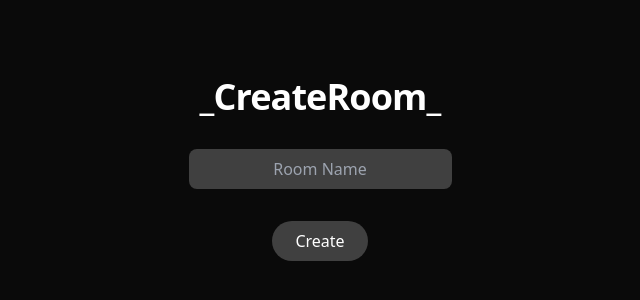
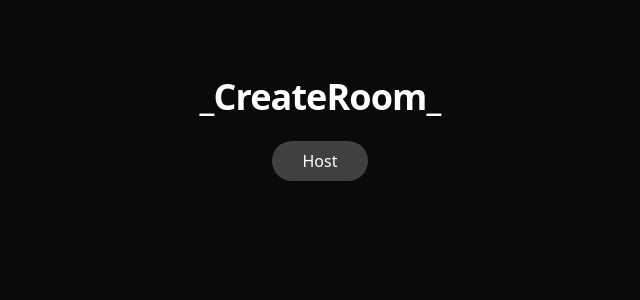
Before and after one commit to liztaliah/open_streams, a React (Vite) app in the folder frontend/: page /create-room in a window 1280 px wide. Shown: the part 204-504 px from the top of the page, without its empty margins (320-960 px from the left). Built offline with nearby package versions, Linux system fonts and the light colour scheme.

Commit message:
updated createroom form to use username as room name

```diff
--- a/frontend/src/components/pages/CreateRoomForm.jsx
+++ b/frontend/src/components/pages/CreateRoomForm.jsx
@@ -1,29 +1,22 @@
-import { useState } from "react";
+import { useState, useContext } from "react";
 import { useNavigate } from "react-router-dom";
 import Button from "../common/Button";
 import ErrorMessage from "../common/ErrorMessage";
 import FormContainer from "../layout/FormContainer";
 import { submitForm } from "../../utils/submitForm";
-import Input from "../common/Input";
+import { UserContext } from "../../context/UserContext";
 
 export default function CreateRoomForm() {
-  const [name, setName] = useState("");
   const [error, setError] = useState(null);
   const [showError, setShowError] = useState(false);
   const navigate = useNavigate();
+  const { username } = useContext(UserContext); // Get username from context
 
-  // Set input on form change
-  const handleChange = (e) => {
-    if (error) setShowError(false);
-    setName(e.target.value);
-  };
-
-  // Submit room creation form
   const handleSubmit = async (e) => {
     e.preventDefault();
     submitForm(
       "/api/rooms",
-      { name },
+      { name: username }, // Use username as room name
       setError,
       setShowError,
       (response) => {
@@ -34,15 +27,7 @@ export default function CreateRoomForm() {
   };
 
   return (
-    <div
-      className="
-        flex
-        flex-col
-        items-center
-        justify-center
-        min-h-screen
-        px-4"
-    >
+    <div className="flex flex-col items-center justify-center min-h-screen px-4">
       <h1 className="text-4xl font-semibold mb-4 tracking-tight">
         _CreateRoom_
       </h1>
@@ -58,15 +43,7 @@ export default function CreateRoomForm() {
           onSubmit={handleSubmit}
           className="flex flex-col items-center w-full max-w-xs"
         >
-          <Input
-            type="text"
-            value={name}
-            onChange={handleChange}
-            placeholder="Room Name"
-            required
-            className="text-center rounded-lg mt-2 mb-8"
-          />
-          <Button type="submit">Create</Button>
+          <Button type="submit">Host</Button>
         </form>
       </FormContainer>
     </div>
```
